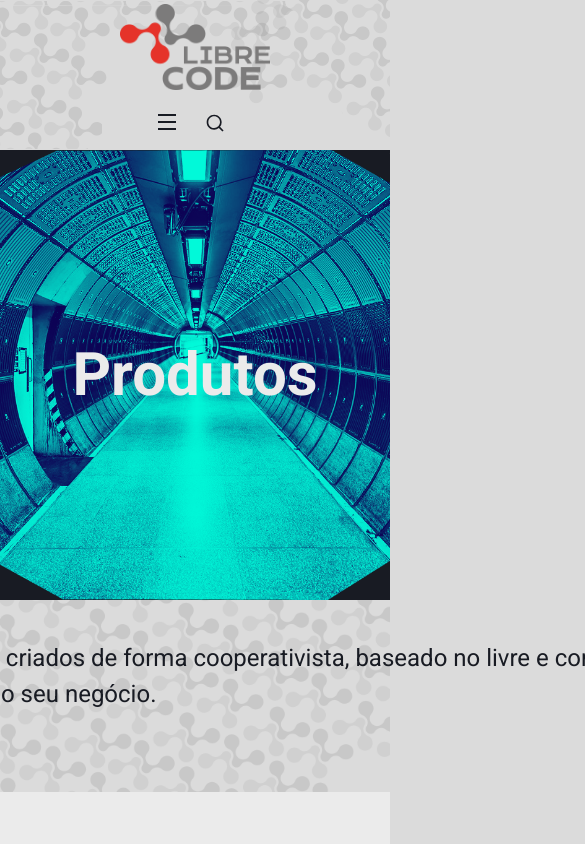
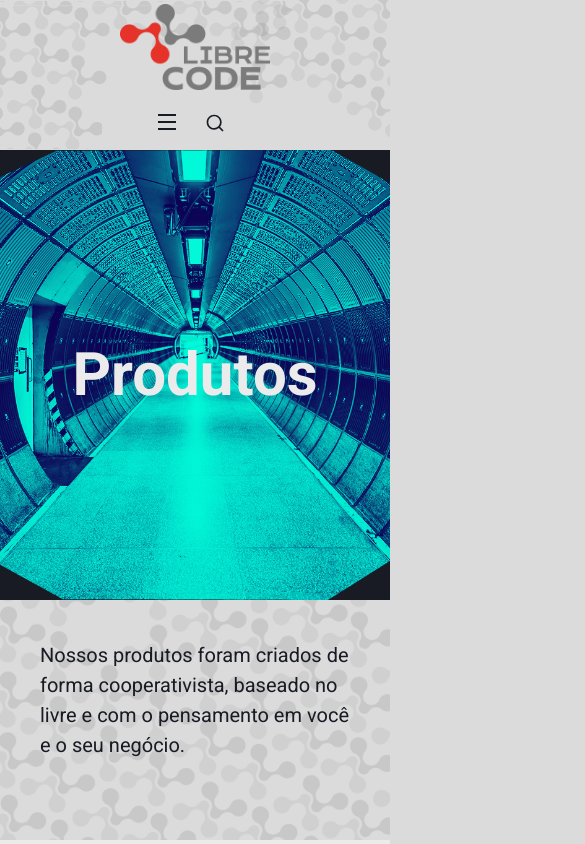
Before and after one commit to LibreCodeCoop/site, a Next.js app: page /products-and-services/products in a window 390 px wide. Shown: the top 844 px of the page, 585 px wide, since content can reach past the window. Built offline with nearby package versions, Linux system fonts and the light colour scheme.

Commit message:
fix responsive description width

```diff
--- a/src/pages/products-and-services/products.tsx
+++ b/src/pages/products-and-services/products.tsx
@@ -72,7 +72,10 @@ export default function Products({ data }: ProductsProps) {
           </Flex>
         </Box>
         <Box m="10">
-          <Text w="4xl" fontSize="2xl">
+          <Text
+            w={{ base: "full", xl: "4xl" }}
+            fontSize={{ base: "xl", xl: "2xl" }}
+          >
             {data.description}
           </Text>
         </Box>
@@ -91,7 +94,13 @@ export default function Products({ data }: ProductsProps) {
           <Text color="gray.900" fontWeight="bold" fontSize="5xl">
             {product.title}
           </Text>
-          <Text w="3xl" m="10" textAlign="left" fontSize="xl" color="gray.900">
+          <Text
+            w={{ base: "full", xl: "3xl" }}
+            m="10"
+            textAlign="left"
+            fontSize="xl"
+            color="gray.900"
+          >
             {product.description}
           </Text>
           {product.features && (
```
